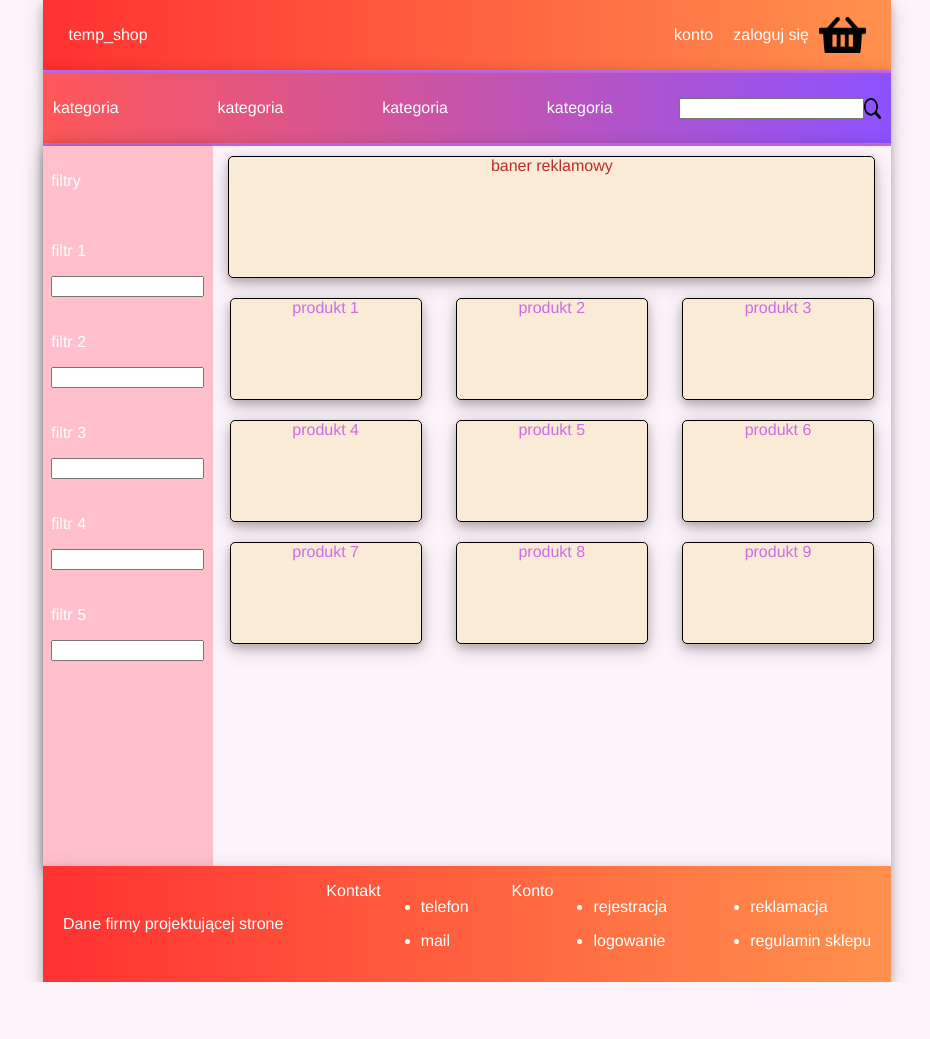
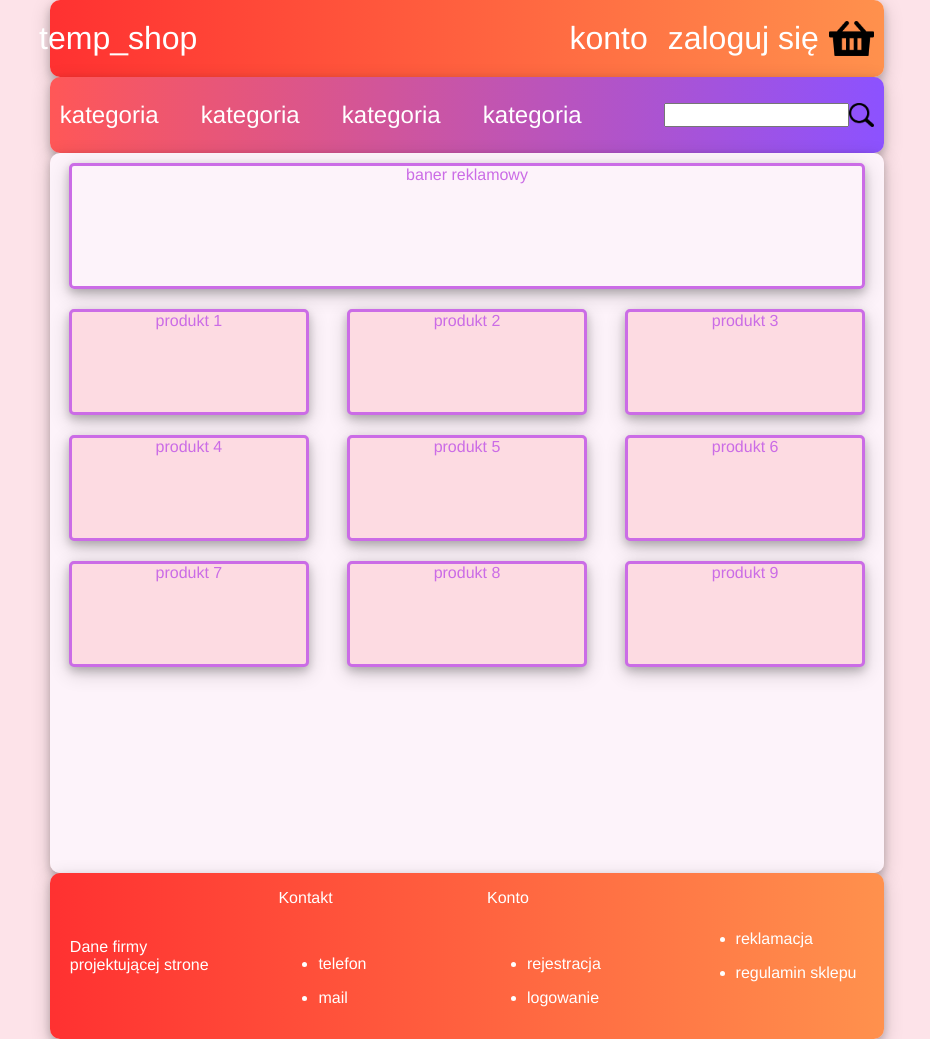
Before and after one commit to Murkan12/temp_shop, a Django app: page /ecommerce/ in a window 1280 px wide. Shown: the whole page, without its empty margins (173-1103 px from the left). Before the commit the page ends 982 px from the top, so only its background shows below. Run offline with Django 3.2, Linux system fonts and the light colour scheme.

Commit message:
estetic changes

```diff
--- a/static/css/style.css
+++ b/static/css/style.css
@@ -1,5 +1,5 @@
 body{
-    background-color: #fdf3fa;
+    background-color: #FDE3E9;
     margin: 0;
     display: flex;
     flex-direction: column;
@@ -12,13 +12,14 @@ body{
     box-shadow: 0 4px 8px 0 rgba(0, 0, 0, 0.2), 0 6px 20px 0 rgba(0, 0, 0, 0.19);
     height: 100%;
     min-width: 0px;
-    width: 80%;
+    width: 70%;
     margin: 0 auto;
     display: flex;
     align-items: center;
     justify-content: center;
     margin: 0;
     font-family: 'Franklin Gothic Medium', 'Arial Narrow', Arial, sans-serif;
+    border-radius: 10px;
 }
 
 .naglowek{
@@ -27,14 +28,18 @@ body{
     margin: 0;
     display: flex;
     flex-direction: row;
-    justify-content: space-around;
-    background-color: orange;
+    justify-content: space-between;
     .item{
+        font-size: 200%;
         min-width: 0;
         margin: 10px;
         display: flex;
         align-items: center;
         justify-content: flex-end;
+        .text{
+            font-size: xx-large;
+            margin: 10px;
+        }
     }
 }
 
@@ -44,6 +49,11 @@ body{
     display: flex;
     flex-direction: row;
     justify-content: space-between;
+    .text{
+        font-size: x-large;
+        margin-left: 10px;
+        margin-right: 10px;
+    }
     .item{
         margin: 10px;
         display: flex;
@@ -51,7 +61,7 @@ body{
         min-width: 0px;
     }
     .lupka{
-        width: 20%;
+        width: 30%;
     }
 }
 
@@ -72,6 +82,7 @@ body{
 }
 
 .produkty_lista{
+    width: 100%;
     height: 90vh;
     box-shadow: none;
     background-color: #fdf3fa;
@@ -82,15 +93,15 @@ body{
     justify-content: flex-start;
     .baner{
         box-shadow: 0 4px 8px 0 rgba(0, 0, 0, 0.2), 0 6px 20px 0 rgba(0, 0, 0, 0.19);
-        color: #b82e2e;
-        background-color: antiquewhite;
+        color: #cb6ce6;
+        /* background-color: #FDDBE2; */
         margin: 10px;
         height: 120px;
         display: flex;
         justify-content: center;
-        width: 95%;
-        border: 1px solid;
-        border-color: black;
+        width: 94.6%;
+        border: 3px solid;
+        border-color: linear-gradient(to right, #ff5757 , #8c52ff);
         border-radius: 5px;
     }
     .produkty{
@@ -101,14 +112,14 @@ body{
         .produkt{
             box-shadow: 0 4px 8px 0 rgba(0, 0, 0, 0.2), 0 6px 20px 0 rgba(0, 0, 0, 0.19);
             color: #cb6ce6;
-            background-color: antiquewhite;
+            background-color: #FDDBE2;
             display: flex;
             height: 100px;
             width: 28%;
             justify-content: space-around;
             flex-wrap: wrap;
-            border: 1px solid;
-            border-color: black;
+            border: 3px solid;
+            border-color: linear-gradient(to right, #ff5757 , #8c52ff);
             border-radius: 5px;
             margin: 10px;
 
@@ -122,13 +133,18 @@ body{
 
 .przerywnik{
     background-color: #cb6ce6;
+    width: 78%;
 }
 
 .footer{
     background-image: linear-gradient(to right, #ff3131, #ff914d);
     display: flex;
     justify-content: space-between;
+    width: 70%;
     .item{
+        display: flex;
+        flex-direction: column;
+        width: 25%;
         margin-left: 20px;
         margin-right: 20px;
     }
--- a/temp_shop_ecommerce/templates/temp_shop_ecommerce/index.html
+++ b/temp_shop_ecommerce/templates/temp_shop_ecommerce/index.html
@@ -9,30 +9,34 @@
     <body>
         <div class="container naglowek">
             <div class="item">
-                <p>temp_shop</p>
+                <div class="text">temp_shop</div>
             </div>
             <div class="item">
-                <div class="item">konto</div>
-                <div class="item">zaloguj się</div>
+                <div class="text">
+                    konto
+                </div>
+                <div class="text">
+                    zaloguj się
+                </div>
                 <img src="{% static 'images/basket-icon.png' %}" alt="" style="height: 10%; width: 7%; color: #b82e2e;">
             </div>
         </div>
 
-        <div class="container przerywnik" style="height: 3px;">
-        </div>
+        <!-- <div class="container przerywnik" style="height: 3px;">
+        </div> -->
 
         <div class="container kategorie">
 
-            <div class="item">
+            <div class="text">
                 <p>kategoria</p>
             </div>
-            <div class="item">
+            <div class="text">
                 <p>kategoria</p>
             </div>
-            <div class="item">
+            <div class="text">
                 <p>kategoria</p>
             </div>
-            <div class="item">
+            <div class="text">
                 <p>kategoria</p>
             </div>
 
@@ -42,12 +46,12 @@
             </div>
         </div>
 
-        <div class="container przerywnik" style="height: 3px;">
-        </div>
+        <!-- <div class="container przerywnik" style="height: 3px;">
+        </div> -->
 
         <div class="container">
 
-            <div class="container filtry">
+            <!-- <div class="container filtry">
                 <div class="item">
                     <p>filtry</p>
                 </div>
@@ -71,7 +75,7 @@
                     <p>filtr 5</p>
                     <input type="text">
                 </div>
-            </div>
+            </div> -->
 
             <div class="container produkty_lista">
                 <div class="item baner">
```
